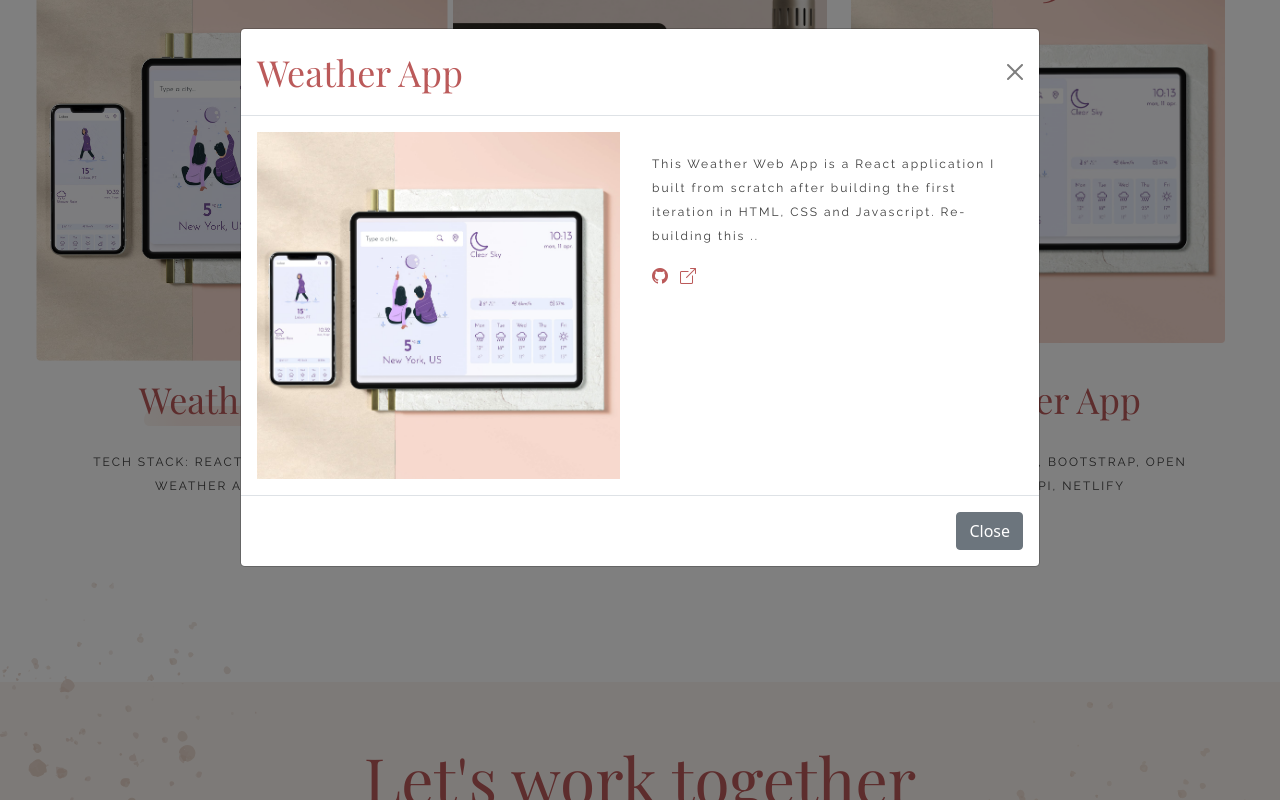
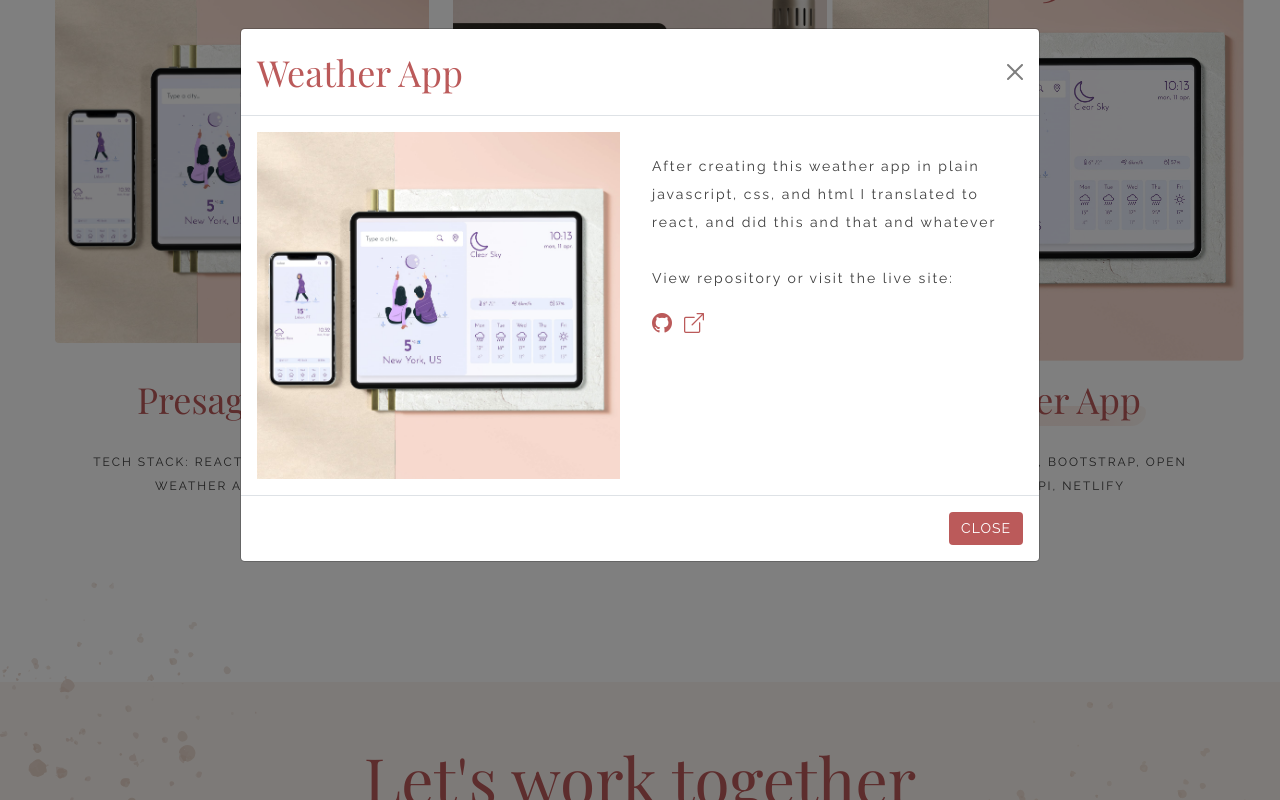
Before and after one commit to lauragomez04/react-portfolio, a React (Create React App) app: page / in a window 1280 px wide. Both pictures are taken after a click on the button "Weather App". Shown: the part 2009-2809 px from the top of the page. Built offline with nearby package versions, Linux system fonts and the light colour scheme; a web font is replaced by a local one.

Commit message:
added content and styles to modal

```diff
--- a/src/ProjectsData.js
+++ b/src/ProjectsData.js
@@ -3,10 +3,10 @@
     number: "01",
     id: "weather",
     image: "./images/weather-app-project.jpg",
-    title: "Weather App",
+    title: "Presagio App",
     tech: "REACT, BOOTSTRAP, OPEN WEATHER API, NETLIFY",
     description:
-      "This Weather Web App is a React application I built from scratch after building the first iteration in HTML, CSS and Javascript. Re-building this .. ",
+      "Presagio App is a responsive weather web app I built from scratch in React to learn how to use this library. I used the OpenWeatherMap API to display the daily forecast for five days for a specific location. Illustrations change according to the weather condition results.",
     link: "https://weatherappinreact.netlify.app/",
     github: "https://github.com/lauragomez04/weather-react",
   },
--- a/src/ProjectsModal.css
+++ b/src/ProjectsModal.css
@@ -1,8 +1,21 @@
 .modal-icons {
   color: var(--primary-color);
+  font-size: 20px;
   padding-right: 12px;
 }
 .modal-icons:hover {
   color: var(--icon-color);
   transition: all 200ms ease-in-out;
 }
+
+.modal-body .modal-text {
+  font-size: 14px;
+}
+
+.close-btn {
+  background-color: var(--primary-color) !important;
+  border: none !important;
+  font-family: var(--paragraph-font);
+  font-size: 14px !important;
+  letter-spacing: 1px;
+}
--- a/src/ProjectsModal.js
+++ b/src/ProjectsModal.js
@@ -35,7 +35,11 @@
                     />
                   </div>
                   <div className="col-sm-6">
-                    <p>{props.data.description}</p>
+                    <p className="modal-text">
+                      {props.data.description} <br />
+                      <br /> View repository or visit the live site:
+                    </p>
+
                     <a
                       className="modal-icons"
                       href={props.data.github}
@@ -59,10 +63,10 @@
             <div className="modal-footer">
               <button
                 type="button"
-                className="btn btn-secondary"
+                className="btn btn-secondary close-btn"
                 data-bs-dismiss="modal"
               >
-                Close
+                CLOSE
               </button>
             </div>
           </div>
```
